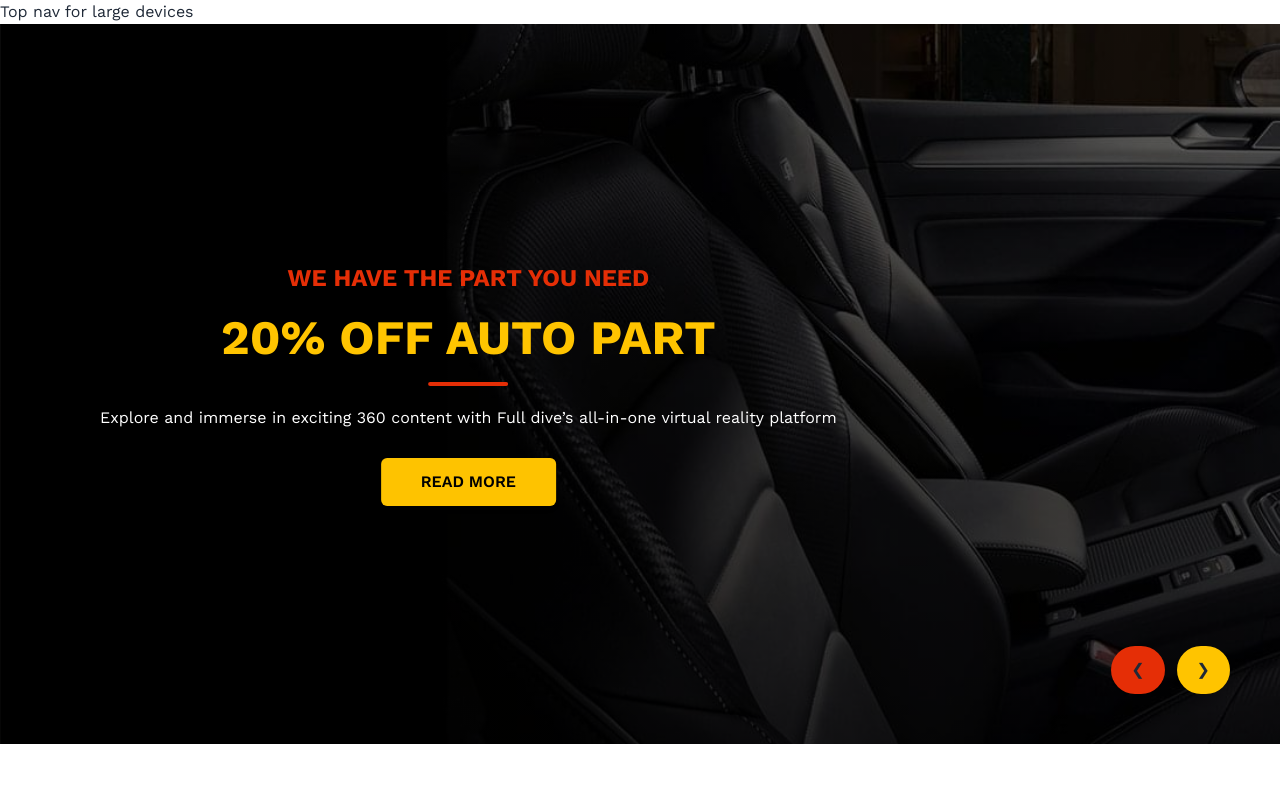
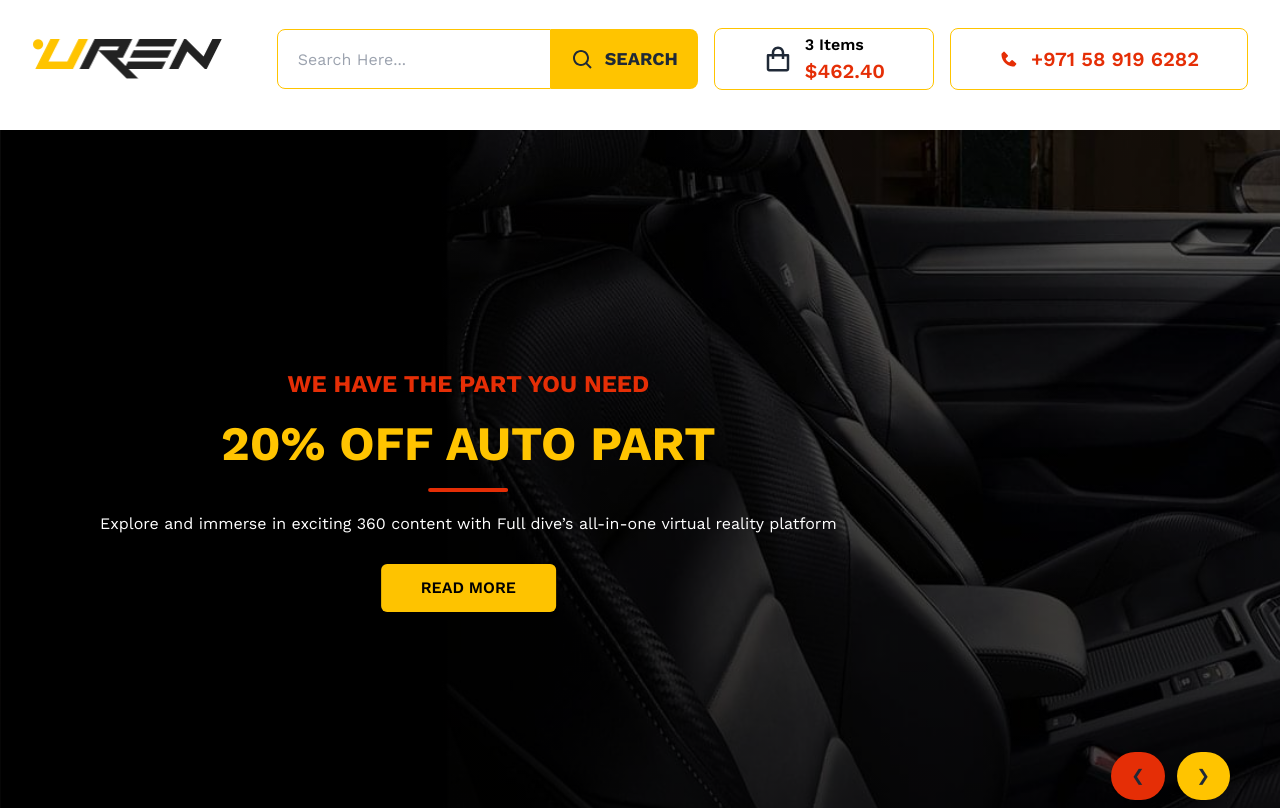
Before and after one commit to shahjalalhazari/Uren-Car-Accessories-Shop, a Next.js app: page / in a window 1280 px wide. Shown: the top 808 px of the page. Built offline with nearby package versions, Linux system fonts and the light colour scheme.

Commit message:
Nabvar top part added for large devices.

```diff
--- a/src/components/shared/navbar/TopNavbar.jsx
+++ b/src/components/shared/navbar/TopNavbar.jsx
@@ -328,8 +328,46 @@ const TopNavbar = ({ navItems }) => {
       </div>
 
       {/* NAVBAR TOP PART FOR LARGE DEVICES */}
-      <div className="large-device-top-nav">
-        <p>Top nav for large devices</p>
+      <div className="lg-top-nav">
+        <Link href="/">
+          <Image
+            width={"190"}
+            height={"40"}
+            src="/images/menu/logo/2.png"
+            alt="Uren's Logo"
+          />
+        </Link>
+        <ul className="flex gap-4">
+          <form action="#" className="">
+            <input
+              type="text"
+              placeholder="Search Here..."
+              className="lg-search-input"
+            />
+            <button className="lg-search-btn" type="submit">
+              <BiSearch className="inline-block mr-2.5 text-2xl" />
+              Search
+            </button>
+          </form>
+          <li className="nav-cart-btn">
+            {/* REPLACE */}
+            <Link href="/" className="">
+              <div className="flex gap-3 items-center">
+                <BiShoppingBag className="text-3xl" />
+                <div className="grid text-md font-semibold">
+                  <span className="text-black">3 Items</span>
+                  <span className="text-secondary text-xl">$462.40</span>
+                </div>
+              </div>
+            </Link>
+          </li>
+          <Link href="tel://971589196282">
+            <li className="nav-phone-num">
+              <BiSolidPhone />
+              +971 58 919 6282
+            </li>
+          </Link>
+        </ul>
       </div>
     </div>
   );
--- a/src/components/shared/navbar/navbar.css
+++ b/src/components/shared/navbar/navbar.css
@@ -1,7 +1,7 @@
 /* 🔹 Mobile Devices (Default) */
 /* Small device hidden for medium & large device */
 .md-top-nav,
-.large-device-top-nav {
+.lg-top-nav {
     @apply hidden;
 }
 
@@ -9,11 +9,9 @@
 .sm-top-nav {
     @apply py-8 px-6;
 }
-
 .sm-top-nav .uren-logo {
     @apply mx-auto mb-6;
 }
-
 .sm-top-navbar {
     @apply flex justify-between items-center;
 }
@@ -23,31 +21,24 @@
 .sidebar-overlay {
     @apply fixed inset-0 bg-black bg-opacity-50 z-40 transition-opacity duration-500 ease-in-out;
 }
-
 .menu-sidebar {
     @apply fixed top-0 right-0 h-full bg-white opacity-95 shadow-lg z-50 animate-fadeIn;
 }
-
 .sidebar-close-btn {
         @apply absolute top-0 left-[-46px] text-3xl bg-secondary text-base-100 px-2 py-[15px]
 }
-
 .sidebar-search-form {
         @apply bg-[#eee] flex justify-between items-center;
 }
-
 .sidebar-search-input {
         @apply w-full px-8 py-5 text-sm bg-[#eee] outline-none;
 }
-
 .sidebar-search-btn {
         @apply text-xl text-[#999] p-5;
 }
-
 .sidebar-nav-list {
         @apply space-y-2 text-[#999] font-semibold mt-8 mx-8;
 }
-
 .nav-phone-num {
     @apply flex items-center justify-center gap-3 border border-primary py-2.5 text-xl font-semibold text-secondary;
 }
@@ -57,12 +48,9 @@
 
     /* medium device hidden for small & large device */
     .sm-top-nav,
-    .large-device-top-nav {
+    .lg-top-nav {
         @apply hidden;
     }
-
-    .navbar-top-part {}
-
     .md-top-nav {
         @apply py-10 px-8 flex items-center justify-between;
     }
@@ -70,16 +58,30 @@
 
 /* 🔹 Large Devices */
 @media (min-width: 1025px) {
-        .navbar-top-part {}
-
     /* large device hidden for small & medium device */
     .sm-top-nav,
     .md-top-nav {
             @apply hidden;
     }
+    .lg-top-nav {
+        @apply navbar bg-base-100 flex justify-between px-8 mt-5 mb-8;
+    }
 
-        .large-device-top-nav {
-            @apply block;
+    .lg-search-input {
+        @apply h-[60px] pl-5 pr-10 outline-none border border-primary rounded-s-lg;
+    }
+
+    .lg-search-btn {
+        @apply bg-primary px-5 py-4 rounded-e-lg font-bold uppercase text-lg;
+    }
+
+    .nav-cart-btn,
+    .nav-phone-num {
+        @apply rounded-lg;
+    }
+
+    .nav-phone-num {
+        @apply py-4 px-12;
     }
 }
 
```
Lines whose indentation alone changed are shown as unchanged.
